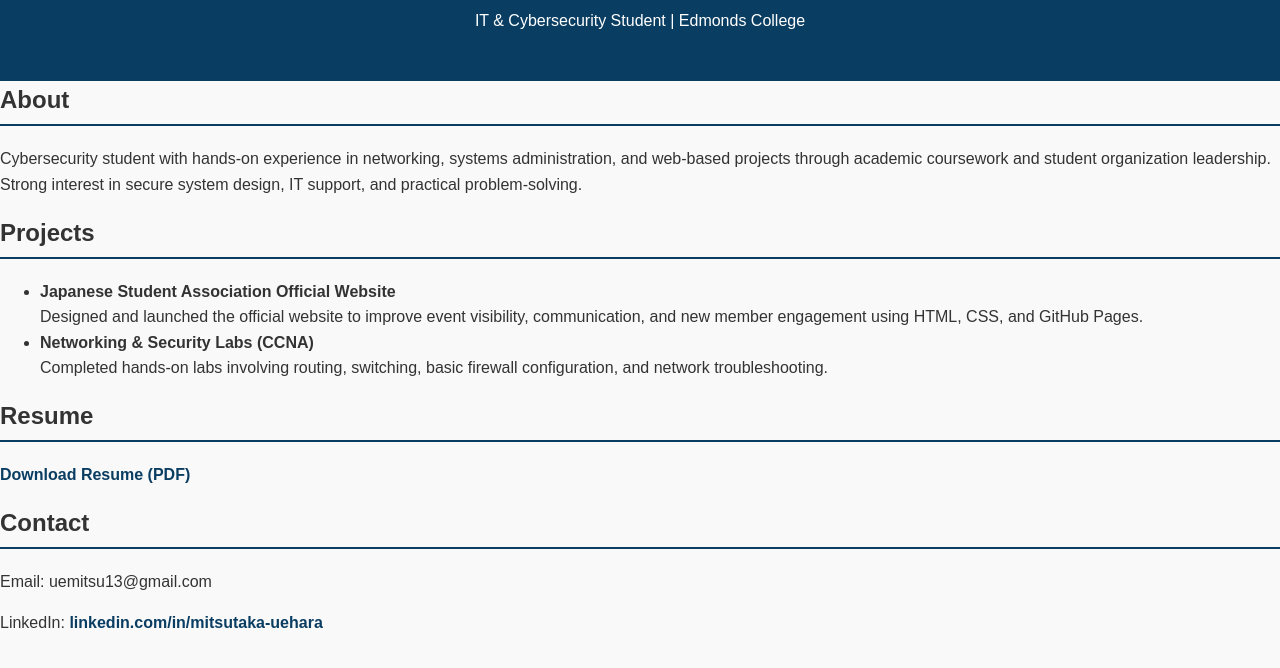
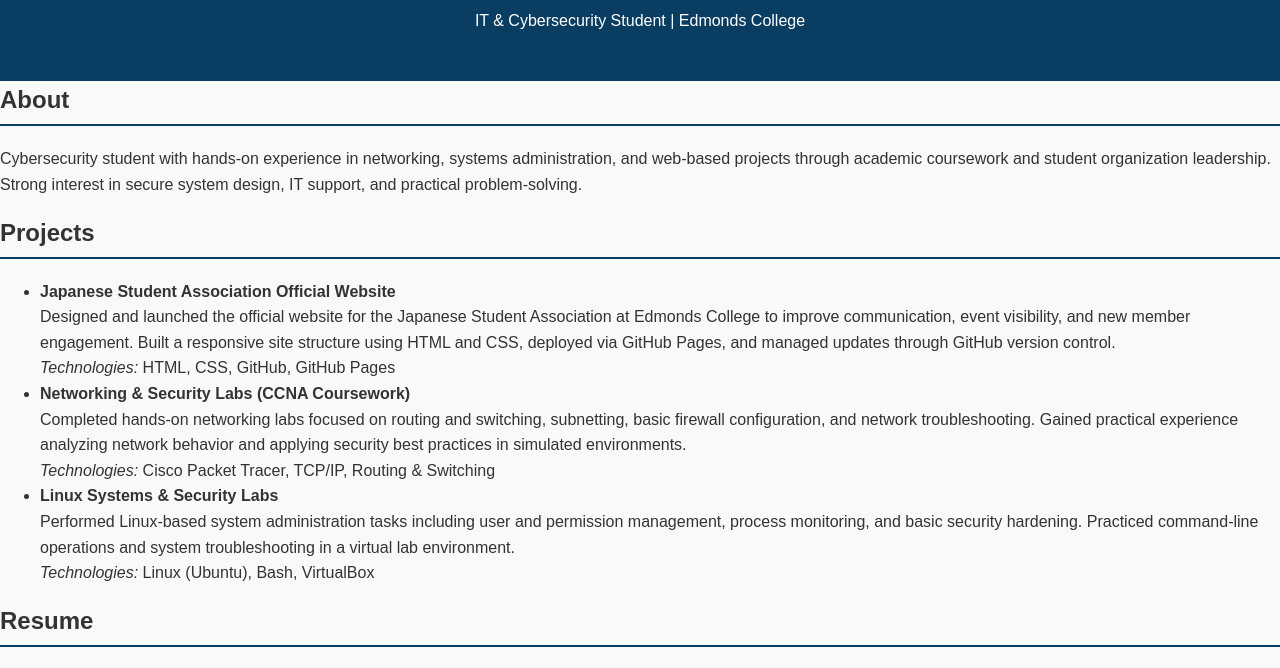
Before and after one commit to mitsu-hub/mitsu-hub.github.io, a plain HTML site: page index.html in a window 1280 px wide. Shown: the part 97-765 px from the top of the page. Drawn offline with Linux system fonts and the light colour scheme.

Commit message:
Revise project listings in index.html
Updated project descriptions for clarity and added technologies used for each project.

```diff
--- a/index.html
+++ b/index.html
@@ -25,18 +25,38 @@
 
 <section>
   <h2>Projects</h2>
-  <ul>
-    <li>
-      <strong>Japanese Student Association Official Website</strong><br />
-      Designed and launched the official website to improve event
-      visibility, communication, and new member engagement using HTML,
-      CSS, and GitHub Pages.
-    </li>
-    <li>
-      <strong>Networking & Security Labs (CCNA)</strong><br />
-      Completed hands-on labs involving routing, switching, basic
-      firewall configuration, and network troubleshooting.
-    </li>
+
+<ul>
+  <li>
+    <strong>Japanese Student Association Official Website</strong><br>
+    Designed and launched the official website for the Japanese Student
+    Association at Edmonds College to improve communication, event visibility,
+    and new member engagement. Built a responsive site structure using HTML and
+    CSS, deployed via GitHub Pages, and managed updates through GitHub version
+    control.
+    <br>
+    <em>Technologies:</em> HTML, CSS, GitHub, GitHub Pages
+  </li>
+
+  <li>
+    <strong>Networking & Security Labs (CCNA Coursework)</strong><br>
+    Completed hands-on networking labs focused on routing and switching,
+    subnetting, basic firewall configuration, and network troubleshooting.
+    Gained practical experience analyzing network behavior and applying
+    security best practices in simulated environments.
+    <br>
+    <em>Technologies:</em> Cisco Packet Tracer, TCP/IP, Routing & Switching
+  </li>
+
+  <li>
+    <strong>Linux Systems & Security Labs</strong><br>
+    Performed Linux-based system administration tasks including user and
+    permission management, process monitoring, and basic security hardening.
+    Practiced command-line operations and system troubleshooting in a virtual
+    lab environment.
+    <br>
+    <em>Technologies:</em> Linux (Ubuntu), Bash, VirtualBox
+  </li>
   </ul>
 </section>
 
```
